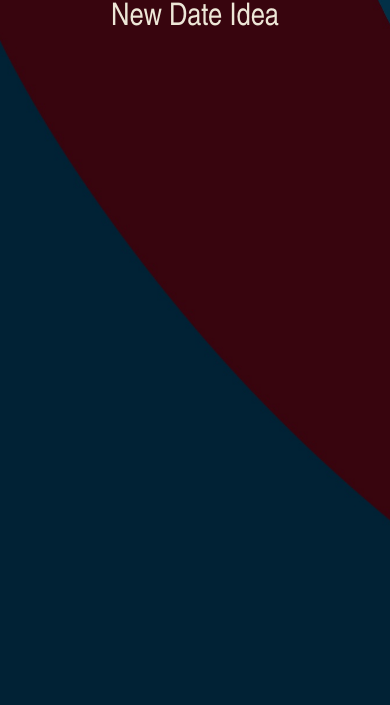
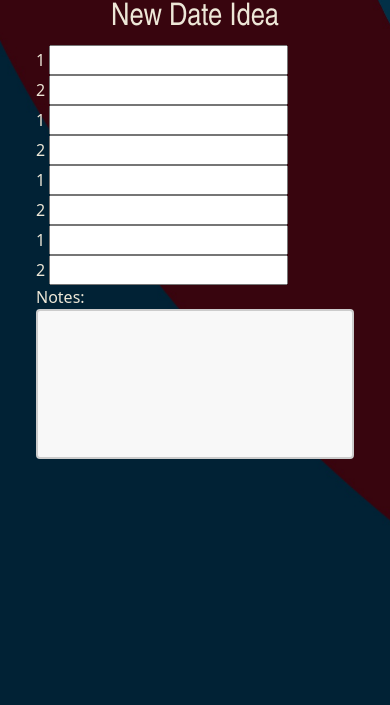
Before and after one commit to LukeThornton92/Milestone-Project-3-DATEVAULT, a Flask app: page /new_idea in a window 390 px wide. Shown: the part 56-761 px from the top of the page. Run offline with Flask 3, Linux system fonts and the light colour scheme; some web fonts are replaced.

Commit message:
fix: new_idea page now stacks on phone

```diff
--- a/datevault/models.py
+++ b/datevault/models.py
@@ -58,9 +58,11 @@ class ActivityOptions(enum.Enum):
     MODERATE = "Moderate"
     HIGH = "High"
 
+'''
 class Date(db.Model):
     # Schema for the Date Model
     id = db.Column(db.Integer, primary_key=True)
+    name = db.Column(db.string(50), nullable=False)
     is_time = db.Column(Enum(TimeOptions), nullable=False)
     is_budget = db.Column(Enum(BudgetOptions), nullable=False)
     is_location = db.Column(Enum(LocationOptions), nullable=False)
@@ -73,3 +75,6 @@ class Date(db.Model):
     def __repr__(self):
         #__repr__ to represent itself in the form of a string.
         return f"<Date id={self.id}, time={self.is_time.value}, budget={self.is_budget.value}, location={self.is_location.value}, dog_friendly={self.is_dog}, activity={self.is_activity.value}, reservation_required={self.is_reservation}, indoor={self.is_indoor}>"
+
+
+'''
--- a/datevault/static/css/style.css
+++ b/datevault/static/css/style.css
@@ -157,3 +157,17 @@ h1 {
     }
   }
 }
+
+/* New Idea Page */
+
+textarea {
+  width: 100%;
+  height: 150px;
+  padding: 12px 20px;
+  box-sizing: border-box;
+  border: 2px solid #ccc;
+  border-radius: 4px;
+  background-color: #f8f8f8;
+  font-size: 16px;
+  resize: none;
+}
--- a/datevault/templates/new_idea.html
+++ b/datevault/templates/new_idea.html
@@ -1,4 +1,52 @@
 {% extends "base.html" %} {% block content %}
 <h1>New Date Idea</h1>
 
+<div class="container">
+  <div class="row justify-content-center">
+    <form class="col-12 col-md-6 mx-auto">
+      <label>1</label>
+      <input type="text" />
+    </form>
+    <form class="col-12 col-md-6">
+      <label>2</label>
+      <input type="text" />
+    </form>
+  </div>
+  <div class="row">
+    <form class="col-12 col-md-6">
+      <label>1</label>
+      <input type="text" />
+    </form>
+    <form class="col-12 col-md-6">
+      <label>2</label>
+      <input type="text" />
+    </form>
+  </div>
+  <div class="row">
+    <form class="col-12 col-md-6">
+      <label>1</label>
+      <input type="text" />
+    </form>
+    <form class="col-12 col-md-6">
+      <label>2</label>
+      <input type="text" />
+    </form>
+  </div>
+  <div class="row">
+    <form class="col-12 col-md-6">
+      <label>1</label>
+      <input type="text" />
+    </form>
+    <form class="col-12 col-md-6">
+      <label>2</label>
+      <input type="text" />
+    </form>
+  </div>
+  <div class="row">
+    <div class="col">Notes:</div>
+    <form>
+      <textarea></textarea>
+    </form>
+  </div>
+</div>
 {% endblock %}
```
